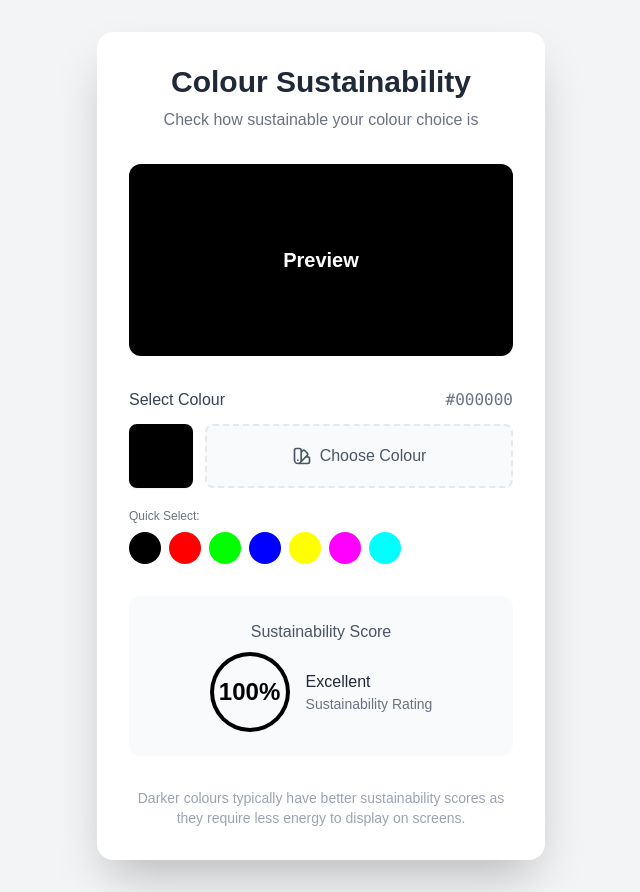
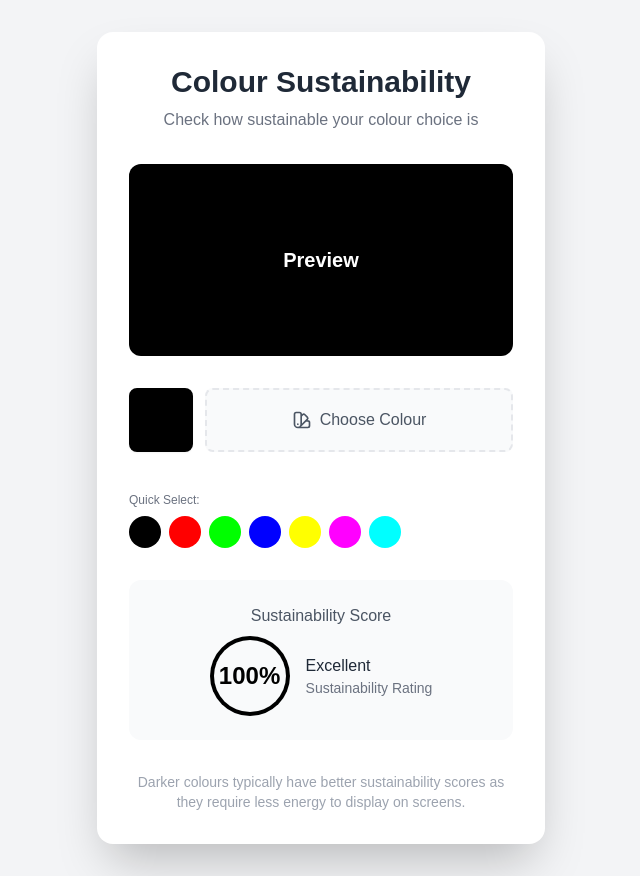
Before and after one commit to hashmil/colour-sustainability, a Next.js app: page / in a window 1280 px wide. Shown: the whole page, without its empty margins (319-959 px from the left). Built offline with nearby package versions, Linux system fonts and the light colour scheme.

Commit message:
colour picker fix

```diff
--- a/app/components/ColorSustainabilityPicker.tsx
+++ b/app/components/ColorSustainabilityPicker.tsx
@@ -53,19 +53,7 @@ const ColorSustainabilityPicker = () => {
           </span>
         </div>
 
-        {/* Colour Picker */}
-        <div className="space-y-3">
-          <div className="flex items-center justify-between">
-            <label
-              htmlFor="colorPicker"
-              className="text-gray-700 font-medium text-sm sm:text-base">
-              Select Colour
-            </label>
-            <span className="font-mono text-gray-500 text-sm sm:text-base">
-              {color.toUpperCase()}
-            </span>
-          </div>
-
+        {/* Colour Picker Section */}
         <div className="relative group">
           <div className="flex gap-3">
             {/* Colour Preview */}
@@ -75,8 +63,8 @@ const ColorSustainabilityPicker = () => {
             />
 
             {/* Colour Picker Button */}
-              <button
-                onClick={() => document.getElementById("colorPicker")?.click()}
+            <label
+              htmlFor="colorPicker"
               className="flex-1 flex items-center justify-center gap-2 bg-gray-50 hover:bg-gray-100
                          transition-colors duration-200 rounded-lg border-2 border-dashed border-gray-200
                          text-gray-600 hover:text-gray-800 cursor-pointer group">
@@ -96,18 +84,18 @@ const ColorSustainabilityPicker = () => {
               <span className="font-medium text-sm sm:text-base">
                 Choose Colour
               </span>
-              </button>
-            </div>
+            </label>
 
-            {/* Hidden Colour Input */}
+            {/* Colour Input */}
             <input
               type="color"
               id="colorPicker"
               value={color}
               onChange={(e) => setColor(e.target.value)}
-              className="sr-only"
+              className="opacity-0 absolute h-0 w-0"
               aria-label="Colour picker"
             />
+          </div>
         </div>
 
         {/* Colour Presets */}
@@ -132,7 +120,6 @@ const ColorSustainabilityPicker = () => {
                 aria-label={`Select colour ${presetColor}`}
               />
             ))}
-            </div>
           </div>
         </div>
 
```
Lines whose indentation alone changed are shown as unchanged.
